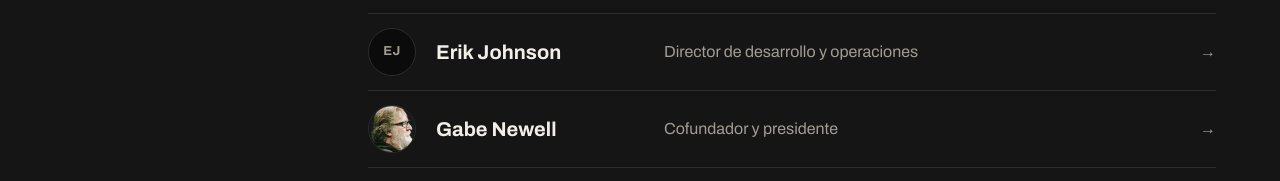
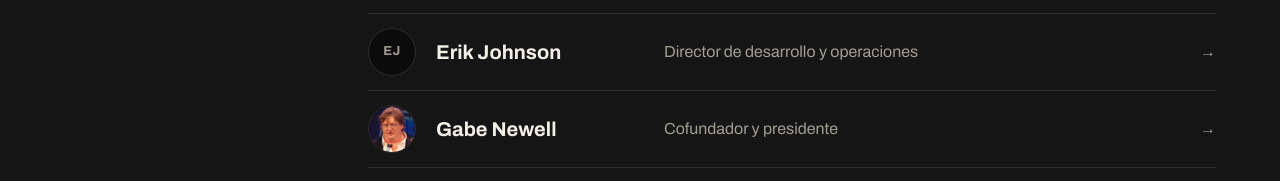
Before and after one commit to Manuelklk03/ValveDex, a Next.js app: page / in a window 1280 px wide. Shown: the part 1359-1540 px from the top of the page. Built offline with nearby package versions, Linux system fonts and the light colour scheme.

Commit message:
feat(valve): foto de Gabe Newell de frente y nítida
- Sustituye el perfil de The International 2018 por el retrato de los GDC Awards 2010 (Official GDC, CC BY 2.0), con licencia enlazada y crédito.

```diff
--- a/src/data/valve-people.ts
+++ b/src/data/valve-people.ts
@@ -9,18 +9,16 @@ export const valvePeople: ValvePerson[] = [
     summary:
       "Trabajó trece años en Microsoft antes de fundar Valve en 1996 junto a Mike Harrington.",
     image: {
-      src: "/images/people/gabe-newell.webp",
-      alt: "Gabe Newell de perfil, con gafas y barba, en The International 2018",
-      width: 601,
-      height: 802,
+      src: "/images/people/gabe-newell-gdc-2010.webp",
+      alt: "Gabe Newell de frente, con gafas redondas, recogiendo un premio en la Game Developers Conference de 2010",
+      width: 800,
+      height: 990,
       source: {
-        title:
-          "File:The International 2018 (43263984845) (cropped 2).jpg - Wikimedia Commons",
-        url: "https://commons.wikimedia.org/wiki/File:The_International_2018_(43263984845)_(cropped_2).jpg",
+        title: "File:Gabe Newell GDC 2010 (cropped 2).jpg - Wikimedia Commons",
+        url: "https://commons.wikimedia.org/wiki/File:Gabe_Newell_GDC_2010_(cropped_2).jpg",
         kind: "wiki",
       },
-      credit:
-        "Dota 2 The International (Flickr); recortada y convertida a WebP",
+      credit: "Official GDC; recortada y convertida a WebP",
       license: "CC BY 2.0",
       licenseUrl: "https://creativecommons.org/licenses/by/2.0/",
     },
```
Also changed, not shown: public/images/people/gabe-newell-gdc-2010.webp (added), public/images/people/gabe-newell.webp (deleted).
